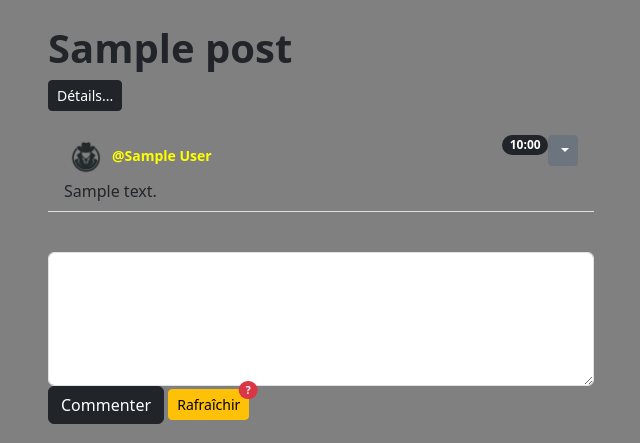
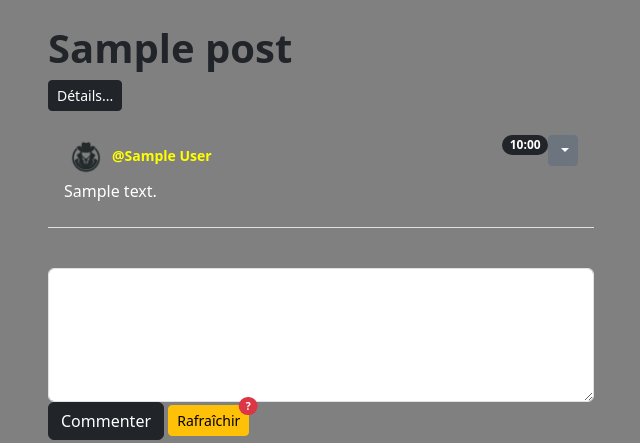
Before and after one commit to Sama-ndari/Incognito_chat, a Flask app: page /post/1 in a window 1280 px wide. Shown: the part 188-631 px from the top of the page, without its empty margins (319-959 px from the left). Run offline with Flask 3, Linux system fonts and the light colour scheme; a user stored in the database is signed in; tables that the repository leaves empty hold one stand-in row (values such as "Sample post"); some libraries are stand-ins or nearby versions.

Commit message:
all function

```diff
--- a/templates/post.html
+++ b/templates/post.html
@@ -29,7 +29,7 @@
                                         <strong>@{{comment.commenter.name}}</strong>
                                     </span>
                                 </div>
-                                {{ comment.content }}
+                                <p class="text-white">{{ comment.content }}</p>
                             </div>
                             <span class="badge text-bg-primary bg-dark rounded-pill">{{ comment.timestamp.strftime('%H:%M') }}</span>
                             <div class="dropdown">
```
